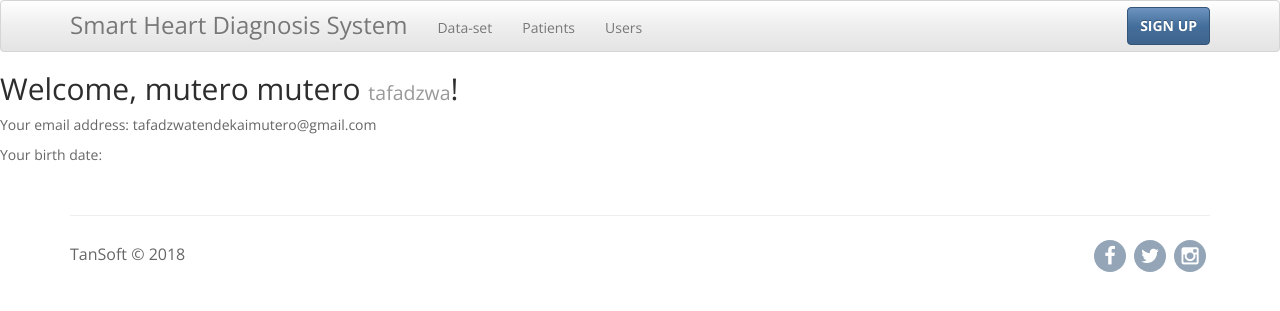
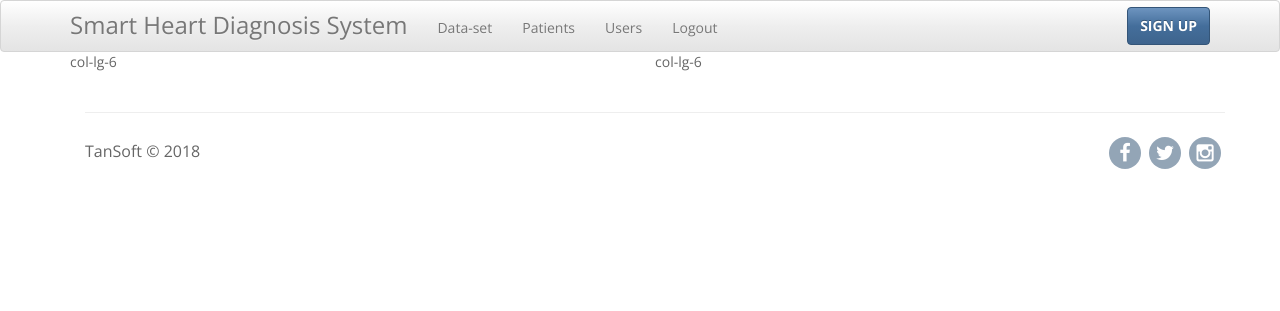
Before and after one commit to tmutero/smartheart_2018, a Django app: page / in a window 1280 px wide. Shown: the top 311 px of the page. Run offline with Django 3.2, Linux system fonts and the light colour scheme; a user stored in the database is signed in; data comes from the database, SQL or seed files in the repository; both versions use the stored data as it was after the commit; some libraries are stand-ins or nearby versions.

Commit message:
Model Design and UI layouts

```diff
--- a/mysite/templates/base.html
+++ b/mysite/templates/base.html
@@ -14,7 +14,7 @@
     <link rel="stylesheet" href="{% static 'assets/fonts/font-awesome.min.css' %}">
 
 </head>
-<body>
+<body >
 <nav class="navbar navbar-default">
     <div class="container">
         <div class="navbar-header"><a class="navbar-brand navbar-link" href="#">Smart Heart Diagnosis System</a>
@@ -28,11 +28,13 @@
                     <li role="presentation"><a href="#">Data-set </a></li>
                     <li role="presentation"><a href="#">Patients</a></li>
                     <li role="presentation"><a href="#">Users</a></li>
+                     <li role="presentation"><a href="{% url 'logout' %}">Logout</a></li>
                 {% else %}
                     <li role="presentation"><a href="#">Login </a></li>
                     <li role="presentation"><a href="#">Create Account</a></li>
                     <li role="presentation"><a href="#">System Aims</a></li>
                 {% endif %}
+
 
 
             </ul>
--- a/mysite/templates/home.html
+++ b/mysite/templates/home.html
@@ -1,8 +1,60 @@
 {% extends 'base.html' %}
 
 {% block content %}
-  <h2>Welcome, {{ user.get_full_name }} <small>{{ user.username }}</small>!</h2>
-  <p>Your email address: {{ user.email }}</p>
+    <div class="container">
+        {% if user.username %}
+            {#        <h2>Welcome, {{ user.get_full_name }}#}
+            {#            <small>{{ user.username }}</small>#}
+            {##}
+            {#        </h2>#}
+            {#        <p>Your email address: {{ user.email }}</p>#}
+            {##}
+            {#        <p>Your birth date: {{ user.profile.birth_date }}</p>#}
+            <div class="row">
+                <div class="col-lg-6">
+                    <section class="card">
+                        <div class="card-body text-secondary">col-lg-6</div>
+                    </section>
+                </div>
+                <div class="col-lg-6 ">
+                    <section class="card">
+                        <div class="card-body text-secondary">col-lg-6</div>
+                    </section>
+                </div>
+            </div>
+        {% else %}
+            <ol class="breadcrumb">
+                <li><a href="#"><span>Home Page</span></a></li>
+                <li><a href="#"><span>Smart Heart Diagnosis </span></a></li>
+                <li class="active"><span>Description </span></li>
+            </ol>
 
-  <p>Your birth date: {{ user.profile.birth_date }}</p>
+            <div class="row product">
+                {% load static %}
+                <div class="col-md-5 col-md-offset-0"><img src="{% static 'assets/img/1.png' %}">
+                    <img src="{% static 'assets/img/2.png' %}"></div>
+                <div class="col-md-7">
+                    <h2>System Overview</h2>
+                    <p class="text-info">The heart is a most significant muscular organ in humans,
+                        which pumps blood through the blood vessels of the circulatory system.
+                        Human life is dependent on the proper functioning of heart.
+                        Improper functioning of heart will influence other parts of human body like brain, kidney etc.
+                        If the blood circulation in body is inefficient, it affects both heart and brain.
+                        Generally blood arrest in heart is called as attack and blood arrest in brain is called as
+                        stroke.
+                        Human life is absolutely reliant on the efficient working of the heart and brain.
+                        A Heart disease is caused due to narrowing or blockage of coronary arteries.
+                        This is caused by the deposition of fat on the inner walls of the arteries and also due to build
+                        up cholesterol.
+                        Heart diseases can be caused due to number of factors such as high blood pressure,
+                        high cholesterol, unhealthy diet, lack of physical activity and obesity.</p>
+                    <h3>Click to Login</h3>
+
+                    <a href="{% url 'login' %}" class="btn btn-primary" role="button">
+                        LOGIN
+                    </a>
+                </div>
+            </div>
+            </div>
+        {% endif %}
 {% endblock %}
--- a/mysite/urls.py
+++ b/mysite/urls.py
@@ -1,11 +1,13 @@
 from django.conf.urls import url, include
 from django.contrib.auth import views as auth_views
+from django.views.generic.base import TemplateView
 
 from mysite.core import views as core_views
 
 
 urlpatterns = [
-    url(r'^$', core_views.home, name='home'),
+    # url(r'^$', core_views.home, name='home'),
+    url(r'^$', TemplateView.as_view(template_name='home.html'), name='home'),
     url(r'^login/$', auth_views.login, {'template_name': 'login.html'}, name='login'),
     url(r'^logout/$', auth_views.logout, {'next_page': 'login'}, name='logout'),
     url(r'^signup/$', core_views.signup, name='signup'),
```
Also changed, not shown: mysite/core/models.py (+20 -0 lines), db.sqlite3.
